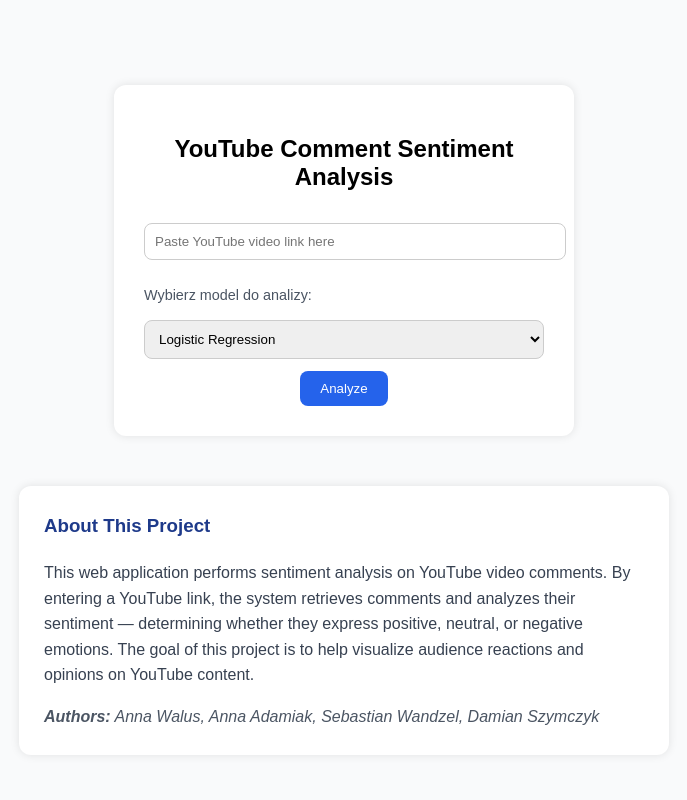
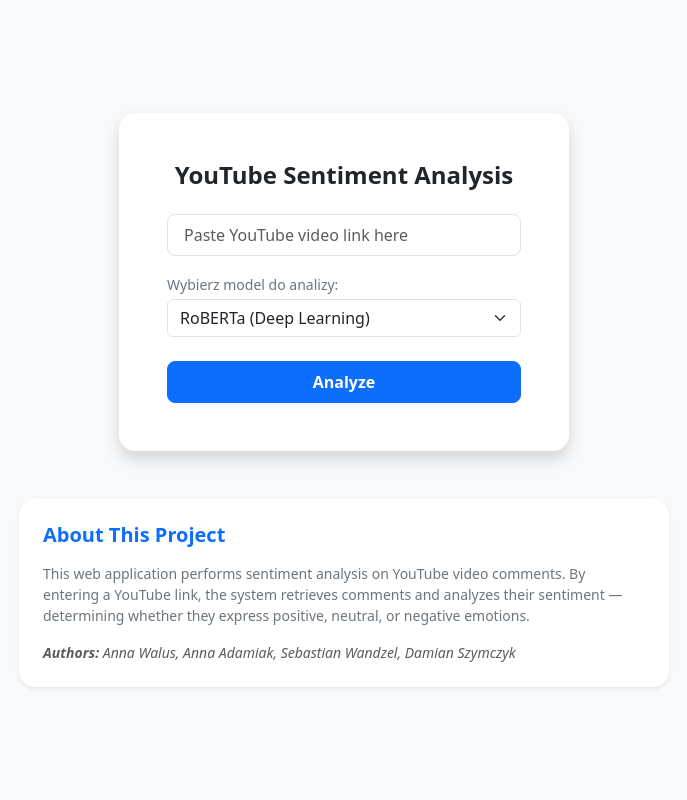
Before and after one commit to Shizo15/Sensitivity-analysis, a Django app: page / in a window 1280 px wide. Shown: the whole page, without its empty margins (296-983 px from the left). Run offline with Django 5.2, Linux system fonts and the light colour scheme.

Commit message:
fix: bootstrap in main window

```diff
--- a/SensitivityAnalysis/dashboard/templates/main.html
+++ b/SensitivityAnalysis/dashboard/templates/main.html
@@ -2,131 +2,126 @@
 <html lang="en">
 <head>
     <meta charset="UTF-8">
+    <meta name="viewport" content="width=device-width, initial-scale=1">
     <title>YouTube Sentiment Analysis</title>
+    <link href="https://cdn.jsdelivr.net/npm/bootstrap@5.3.2/dist/css/bootstrap.min.css" rel="stylesheet">
     <style>
-        body {
-            font-family: Arial, sans-serif;
-            background-color: #f9fafb;
-            display: flex;
-            flex-direction: column;
-            justify-content: center;
-            align-items: center;
-            min-height: 100vh;
-            margin: 0;
-        }
-        .container {
-            background: white;
-            padding: 30px;
-            border-radius: 12px;
-            box-shadow: 0 0 10px rgba(0,0,0,0.1);
-            width: 400px;
-            text-align: center;
-            margin-top: 40px;
-        }
-        input[type="text"], select {
-            width: 100%;
-            padding: 10px;
-            margin: 12px 0;
-            border-radius: 8px;
-            border: 1px solid #ccc;
-        }
-        button {
-            background-color: #2563eb;
+        /* Gradient for PRO button */
+        .btn-pro-gradient {
+            background: linear-gradient(135deg, #4f46e5, #9333ea);
             color: white;
             border: none;
-            padding: 10px 20px;
-            border-radius: 8px;
-            cursor: pointer;
         }
-        button:hover {
-            background-color: #1d4ed8;
-        }
-        .message {
-            margin-top: 10px;
-            padding: 8px;
-            border-radius: 6px;
-        }
-        .success {
-            background-color: #dcfce7;
-            color: #166534;
-        }
-        .error {
-            background-color: #fee2e2;
-            color: #991b1b;
-        }
-
-        /* --- About section --- */
-        .about {
-            margin-top: 50px;
-            padding: 25px;
-            background: white;
-            border-radius: 12px;
-            width: 600px;
-            box-shadow: 0 0 10px rgba(0,0,0,0.1);
-            text-align: left;
-            line-height: 1.6;
-        }
-        .about h3 {
-            margin-top: 0;
-            color: #1e3a8a;
-        }
-        .about p {
-            color: #374151;
-        }
-        .authors {
-            margin-top: 15px;
-            font-style: italic;
-            color: #4b5563;
+        .btn-pro-gradient:hover {
+            color: white;
+            opacity: 0.9;
+            transform: scale(1.02);
+            transition: 0.2s;
         }
     </style>
 </head>
-<body>
-    <div class="container">
-        <h2>YouTube Comment Sentiment Analysis</h2>
+<body class="bg-light d-flex flex-column align-items-center justify-content-center min-vh-100 p-3">
 
-        <!-- Django messages -->
+    <div class="card shadow border-0 rounded-4 w-100" style="max-width: 450px;">
+        <div class="card-body p-5 text-center">
+            <h2 class="h4 mb-4 fw-bold text-dark">YouTube Sentiment Analysis</h2>
+
             {% if messages %}
                 {% for message in messages %}
-                <div class="message {% if message.tags %}{{ message.tags }}{% endif %}">
+                    <div class="alert {% if message.tags == 'error' %}alert-danger{% else %}alert-success{% endif %} py-2 small rounded-3" role="alert">
                         {{ message }}
                     </div>
                 {% endfor %}
             {% endif %}
 
-        <!-- YouTube form -->
             <form method="POST">
                 {% csrf_token %}
-            <input type="text" id="youtube_link" name="youtube_link"
+
+                <div class="mb-3">
+                    <input type="text" class="form-control form-control-lg fs-6" id="youtube_link" name="youtube_link"
                            placeholder="Paste YouTube video link here"
                            value="{{ submitted_link|default:'' }}" required>
+                </div>
 
-            <label for="model_name" style="display: block; margin-top: 15px; margin-bottom: 5px; text-align: left; font-size: 0.9em; color: #4b5563;">
-                Wybierz model do analizy:
-            </label>
-            <select id="model_name" name="model_name">
+                <div class="mb-4 text-start">
+                    <label for="model_name" class="form-label text-secondary small mb-1">Wybierz model do analizy:</label>
+                    <select class="form-select" id="model_name" name="model_name">
                         <option value="logistic_regression">Logistic Regression</option>
                         <option value="naive_bayes">Naive Bayes</option>
                         <option value="svc">SVC</option>
-
+                        {% for code, name in model_choices %}
+                           {% if code == 'roberta' %}
+                             <option value="{{ code }}" selected>{{ name }}</option>
+                           {% endif %}
+                        {% endfor %}
                         <option value="roberta">RoBERTa (Deep Learning)</option>
                     </select>
-            <button type="submit">Analyze</button>
+                </div>
+
+                <button type="submit" class="btn btn-primary w-100 py-2 fw-semibold rounded-3">Analyze</button>
             </form>
         </div>
+    </div>
 
-    <!-- About project -->
-    <div class="about">
-        <h3>About This Project</h3>
-        <p>
+    <div class="card shadow-sm border-0 rounded-4 mt-5 w-100" style="max-width: 650px;">
+        <div class="card-body p-4">
+            <h3 class="h5 text-primary fw-bold mb-3">About This Project</h3>
+            <p class="text-secondary small lh-base mb-3">
                 This web application performs sentiment analysis on YouTube video comments.
                 By entering a YouTube link, the system retrieves comments and analyzes their sentiment
                 — determining whether they express positive, neutral, or negative emotions.
-            The goal of this project is to help visualize audience reactions and opinions on YouTube content.
             </p>
-
-        <div class="authors">
+            <div class="text-muted fst-italic small">
                 <strong>Authors:</strong> Anna Walus, Anna Adamiak, Sebastian Wandzel, Damian Szymczyk
             </div>
         </div>
+    </div>
+
+    {% if show_pro_modal %}
+    <div class="modal fade" id="proModal" data-bs-backdrop="static" data-bs-keyboard="false" tabindex="-1" aria-hidden="true">
+        <div class="modal-dialog modal-dialog-centered">
+            <div class="modal-content rounded-4 border-0 shadow-lg p-3 text-center">
+
+                <div class="modal-body pt-5 px-4">
+                    <div class="display-1 mb-3">💎</div>
+
+                    <h3 class="fw-bold mb-2 text-dark">Limit exceeded</h3>
+                    <p class="text-secondary mb-4">
+                        {{ pro_modal_message }}<br><br>
+                        Analyzing such a large number of comments requires enormous computing power.
+                    </p>
+
+                    <a href="#" class="btn btn-pro-gradient w-100 py-3 fw-bold rounded-3 mb-3 shadow-sm text-decoration-none"
+                       onclick="alert('Buying PRO version is under construction..'); return false;">
+                        Purchase the PRO version (One-time payment)
+                    </a>
+
+                    <a href="#" class="text-decoration-none text-muted small" data-bs-dismiss="modal">No, thank you.</a>
+                </div>
+            </div>
+        </div>
+    </div>
+    {% endif %}
+
+    <script src="https://cdn.jsdelivr.net/npm/bootstrap@5.3.2/dist/js/bootstrap.bundle.min.js"></script>
+
+    {% if show_pro_modal %}
+    <script>
+        document.addEventListener('DOMContentLoaded', function() {
+            var modalEl = document.getElementById('proModal');
+            var myModal = new bootstrap.Modal(modalEl);
+            myModal.show();
+
+            var closeButtons = modalEl.querySelectorAll('[data-bs-dismiss="modal"]');
+            closeButtons.forEach(function(btn) {
+                btn.addEventListener('click', function(e) {
+                    e.preventDefault();
+                    myModal.hide();
+                });
+            });
+        });
+    </script>
+    {% endif %}
+
 </body>
 </html>
--- a/SensitivityAnalysis/dashboard/views.py
+++ b/SensitivityAnalysis/dashboard/views.py
@@ -50,15 +50,31 @@
             messages.error(request, "Input valid YouTube link.")
         else:
             # Check comment limit before proceeding, when 10000 comments exceeded, show error.
-            is_allowed, error_msg = check_video_limit(video_id)
+            is_allowed, limit_msg = check_video_limit(video_id)
 
             if not is_allowed:
-                # Show error message about limit exceeded
-                messages.error(request, error_msg)
+                # loading and showing pro modal
+
+                model_choices_for_template = [
+                    (key, DISPLAY_NAMES.get(key, key.replace('_', ' ').title()))
+                    for key in MODEL_CATALOG.keys()
+                ]
+                if 'roberta' not in MODEL_CATALOG:
+                    model_choices_for_template.append(('roberta', 'RoBERTa (Deep Learning)'))
+
+                context = {
+                    'submitted_link': submitted_link,
+                    'model_choices': model_choices_for_template,
+                    'show_pro_modal': True,
+                    'pro_modal_message': limit_msg
+                }
+                # rendering main.html with pro modal
+                return render(request, "main.html", context)
+
             else:
-                # If ok to proceed to analysis do it
+                # if ok to proceed, go to loading page
                 if model_name not in MODEL_CATALOG and model_name != 'roberta':
-                    messages.error(request, f"Chosen model ({model_name}) can't be used.")
+                    messages.error(request, f"Wybrany model ({model_name}) jest niedostępny.")
                     return redirect('sentiment_dashboard')
 
                 request.session['analysis_params'] = {
```
Also changed, not shown: SensitivityAnalysis/youtube_integration/services.py (+4 -4 lines). Lines whose indentation alone changed are shown as unchanged.
